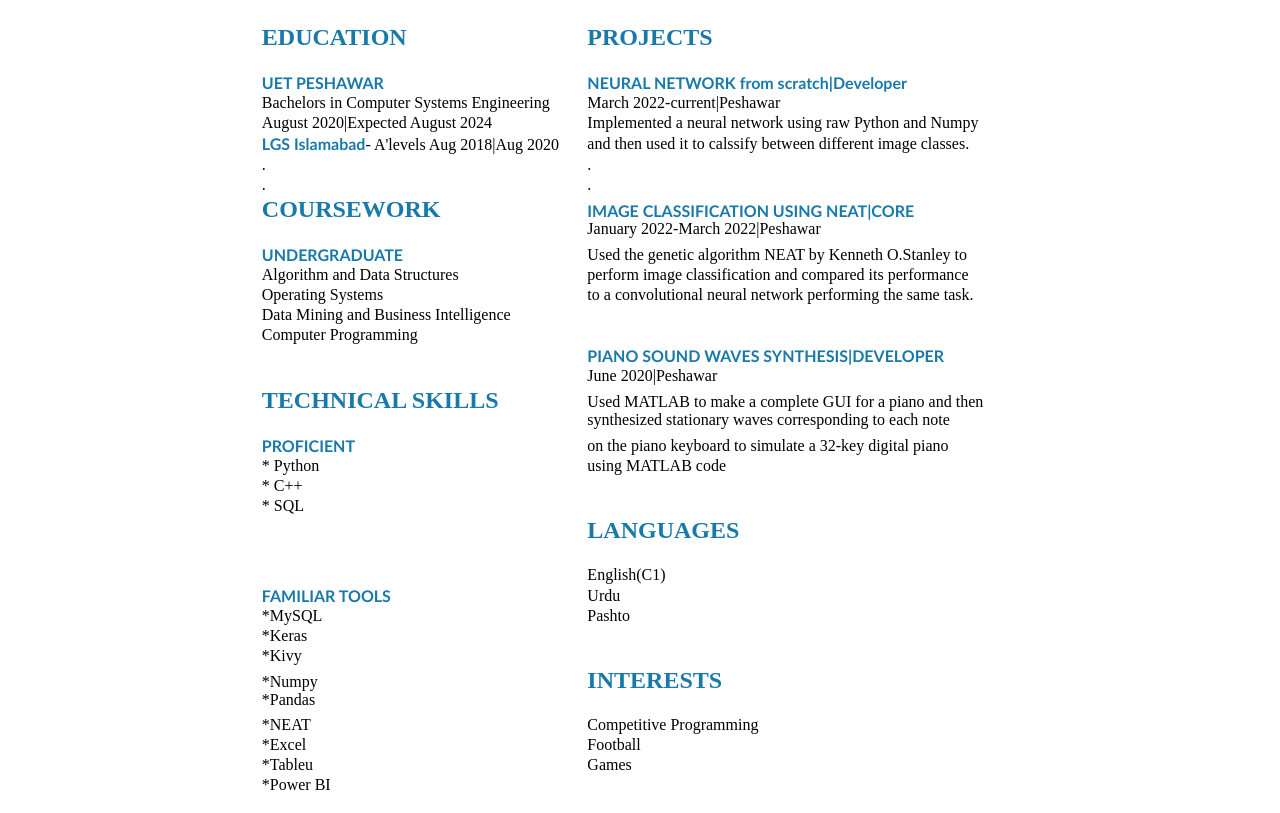
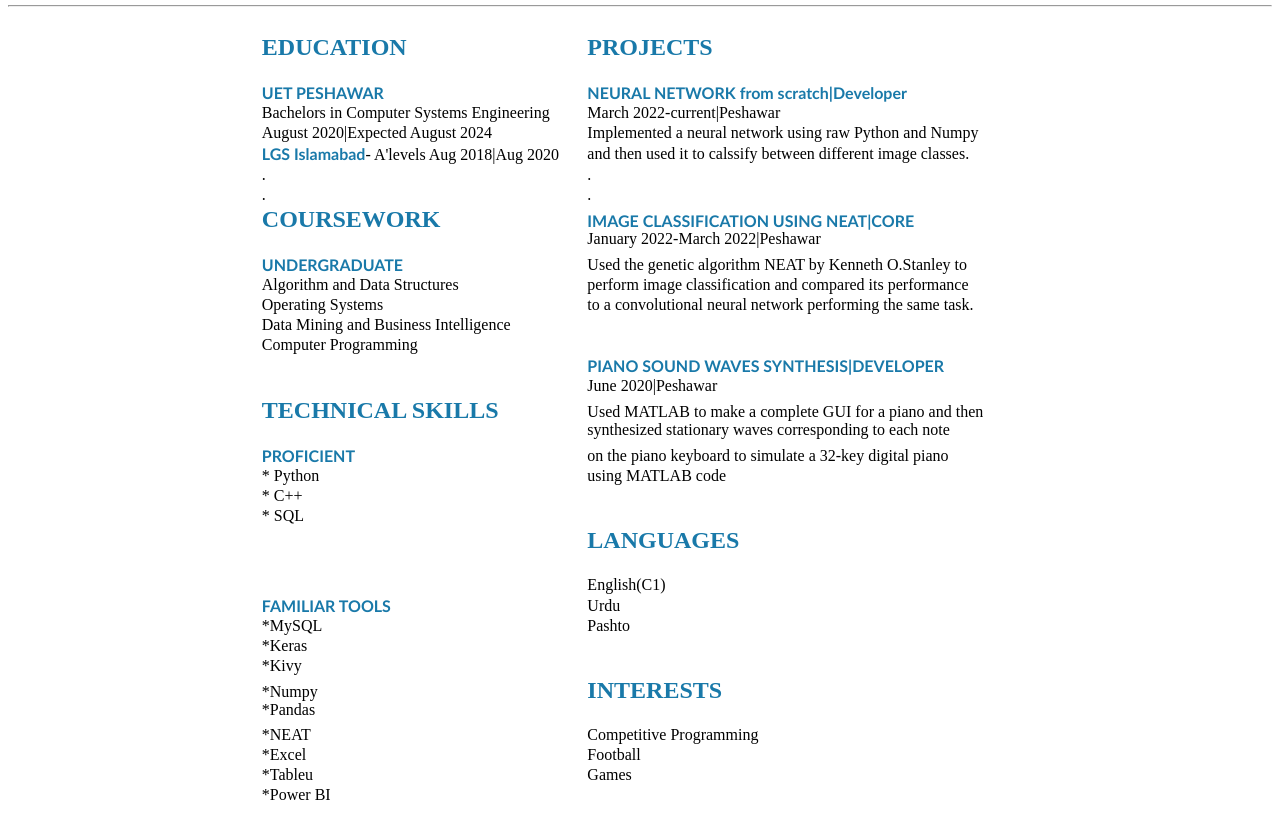
Before and after one commit to MAK-109/lab3cv, a plain HTML site: page index.html in a window 1280 px wide. Shown: the part 63-876 px from the top of the page. Drawn offline with Linux system fonts and the light colour scheme.

Commit message:
Update index.html

```diff
--- a/index.html
+++ b/index.html
@@ -25,6 +25,7 @@
             <h1>
                 Muhammad Awais Khan
             </h1>
+            <hr style ="color:#1979a9">
             <br/>
 
 
```
